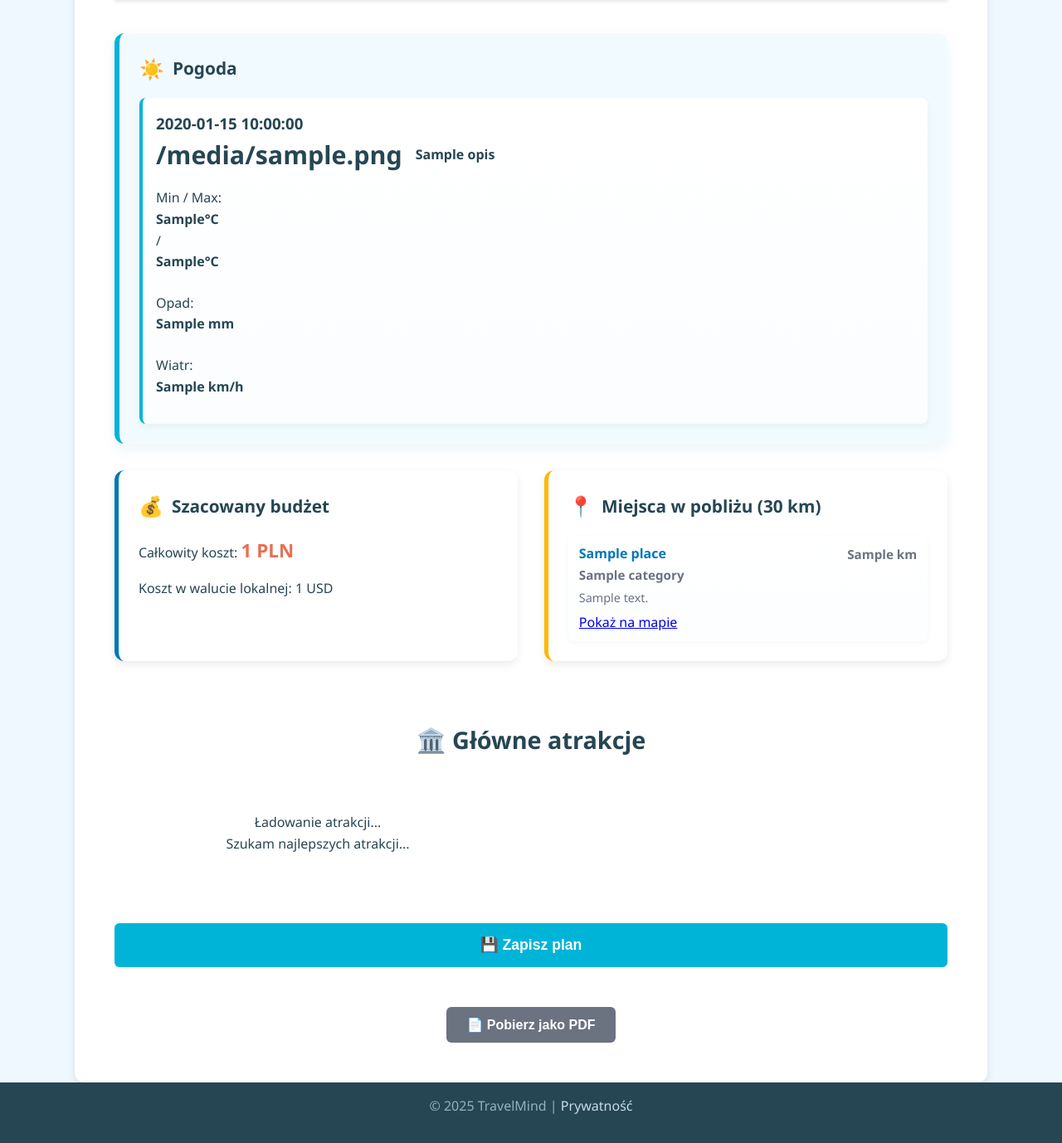
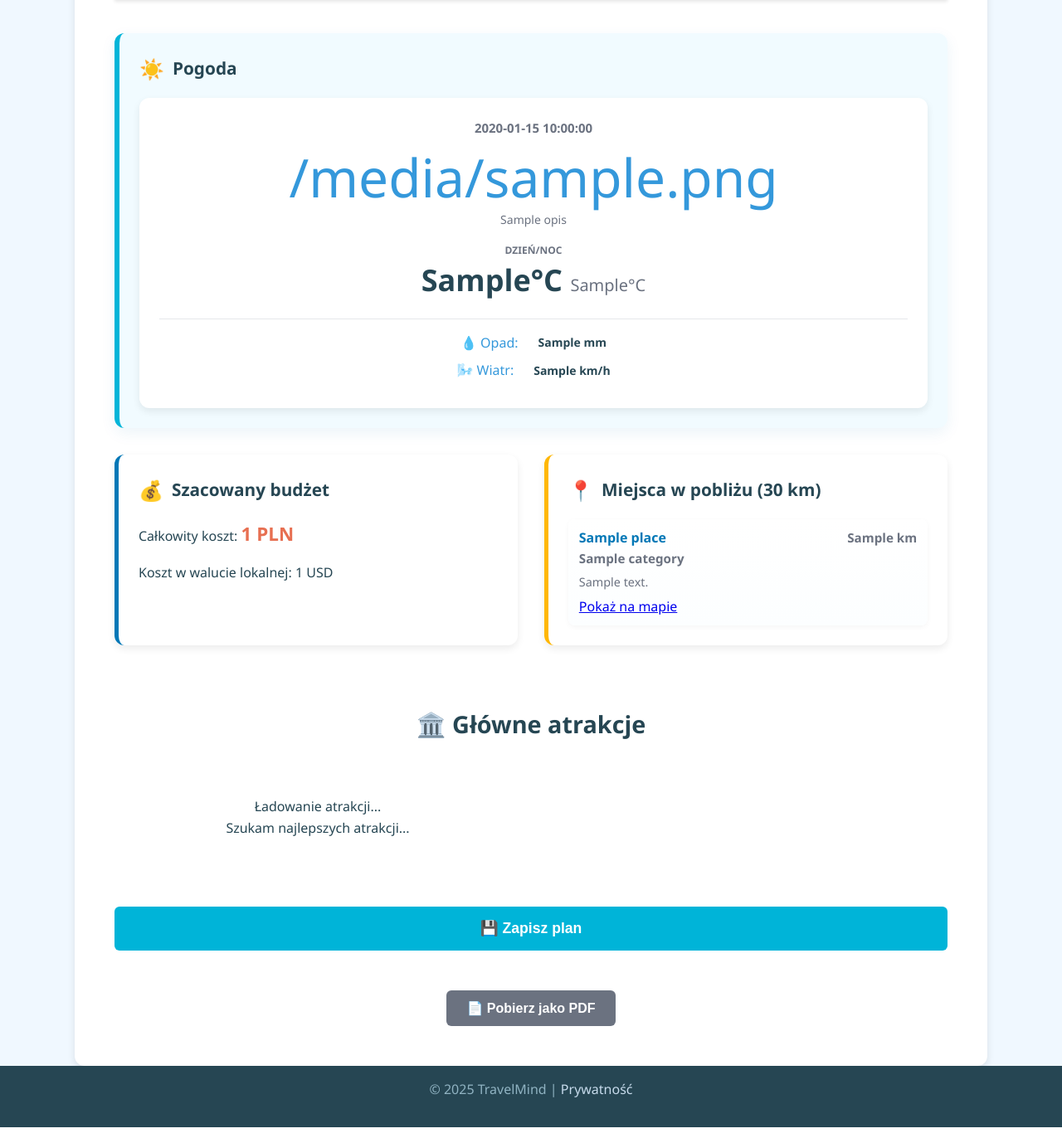
Before and after one commit to KacperKotecki/TravelMind, a Flask app: template app/templates/plan_results.html in a window 1280 px wide. Shown: the part 280-1658 px from the top of the page at 83% size. Run offline with Flask 3, Linux system fonts and the light colour scheme; the template is opened without the code that fills it: most values are stand-ins (such as "Sample title", 1, 10 or a date in 2020); some libraries are stand-ins or nearby versions.

Commit message:
wizualna zmiana wyswietlania pogody

```diff
--- a/app/static/css/style.css
+++ b/app/static/css/style.css
@@ -17,6 +17,10 @@
     /* Czysta Biel dla kart/kontenerów */
     --color-shadow: rgba(0, 0, 0, 0.1);
     --color-white: #ffffff;
+    --color-weather-icon: #3498db; /*Ikony w pogodzie */
+    --color-detail-text: #6b7280; /* Tekst w pogodzie */
+    --color-separator: #e5e7eb; /* Jasny Szary dla lini */
+
 }
 
 * {
@@ -376,51 +380,121 @@ main {
     display: grid;
     grid-template-columns: repeat(auto-fit, minmax(220px, 1fr));
     grid-auto-rows: 1fr; /* ensure rows stretch so items have equal height */
-    gap: 1.25rem; /* większy odstęp między dniami */
-    align-items: start;
+    gap: 24px;
+    align-items: stretch;
 }
 
-.daily-item {
-    padding: 1rem;
-    border-left: 4px solid var(--color-secondary);
-    box-shadow: 0 3px 8px rgba(0,0,0,0.05);
-    border-radius: 8px;
-    background: linear-gradient(180deg, #ffffff, #fbfdff);
+.daily-item.weather-card {
     display: flex;
     flex-direction: column;
-    gap: 0.5rem;
-    height: 100%; /* fill the grid cell so all items have identical height */
+    align-items: center;
+    text-align: center;
+    height: 100%;
+    padding: 24px;
+
+    border: none;
+    border-radius: 12px;
+    box-shadow: 0 4px 10px rgba(0, 0, 0, 0.08);
+    transition: transform 0.3s, box-shadow 0.3s;
+    background-color: var(--color-card-bg);
+
+}
+.daily-item.weather-card:hover {
+    transform: translateY(-3px);
+    box-shadow: 0 6px 15px rgba(0, 0, 0, 0.12);
 }
 
-.weather-icon {
-    font-size: 1.25rem;
-    margin-right: 8px;
+.day-header {
+    width: 100%;
+    margin-bottom: 16px;
+}
+
+.day-header .date-display {
+    font-size: 15px;
+    color: var(--color-detail-text);
+    font-weight: 600;
+    margin: 0;
+}
+
+.day-icon-day-icon-container{
+    margin-bottom: 16px;
+    display: flex;
+    flex-direction: column;
+    align-items: center;
+
 }
 
 .weather-emoji {
-    font-size: 1.9rem; /* ~30px - większa i czytelna */
-    margin-right: 8px;
-    vertical-align: middle;
+    font-size: 64px;
+    line-height: 1;
+    margin-bottom: 8px;
+    line-height: 1;
+    color: var(--color-weather-icon);
+}
+
+
+.weather-icon-key {
+    font-weight: 500;
+    color: var(--color-detail-text);
+    font-size: 14px;
+}
+
+.day-temp {
+    margin: 16px 0 24px 0;
+    display: flex;
+    flex-direction: column;
+    align-items: center;
+}
+
+.day-temp h3 {
+    font-size: 12px;
+    color: var(--color-detail-text);
+    text-transform: uppercase;
+    margin-bottom: 8px;
+}
+
+.temp-max {
+    font-size: 36px;
+    font-weight: 700;
+    color: var(--color-text);
     line-height: 1;
 }
 
-/* Upewnij się, że opis i emoji są ładnie wyrównane */
-.daily-item p strong {
+.temp-min {
+    font-size: 20px;
+    color: var(--color-detail-text);
+    margin-top: 5px;
+}
+
+.day-details {
+    width: 100%;
+    padding-top: 16px;
+    border-top: 1px solid var(--color-separator);
+    margin-top: auto;
+    display: flex;
+    flex-direction: column;
+    align-items: center;
+}
+
+.detail-item {
     display: flex;
     align-items: center;
-    gap: 8px;
+    gap: 16px;
+    font-size: 14px;
+    margin-bottom: 8px;
+    padding: 0 10px;
+    color: var(--color-detail-text);
 }
 
-.weather-icon-key {
+.detail-item strong {
+    color: var(--color-text);
     font-weight: 600;
-    color: var(--color-text);
 }
 
-.weather-svg {
-    width: 36px;
-    height: 36px;
-    vertical-align: middle;
+.detail-icon {
+    font-size: 16px;
     margin-right: 8px;
+    color: var(--color-weather-icon);
 }
 
 .card h2 .icon {
--- a/app/templates/plan_results.html
+++ b/app/templates/plan_results.html
@@ -15,29 +15,56 @@
 
     <!-- Pogoda - górna sekcja -->
     <div class="card weather-card weather-top">
+
         <h2><span class="icon">☀️</span> Pogoda</h2>
+
         <div class="weather-details">
                 {% if plan.weather.daily is defined %}
+
                 <div class="daily-weather-list">
                     {% for day in plan.weather.daily %}
-                    <div class="daily-item card">
-                        <h3>{{ day.date_label or day.date }}</h3>
-                        <p><strong>
+                    <div class="daily-item weather-card">
+
+                        <div class="day-header">
+                            <h3 class="date-display">{{ day.date_label or day.date }}</h3>
+                        </div>
+
+                        <div class="day-icon-container">
                             <!-- Zastępujemy ładowanie SVG prostą emoji/ikonką wklejoną inline -->
-                            <span class="weather-emoji">{{ day.icon_emoji or day.icon or '🌤️' }}</span>
-                            <span class="weather-icon-key {% if day.icon_key %}weather-{{ day.icon_key }}{% endif %}" data-weather="{{ day.weathercode or '' }}">{{ day.opis or 'Brak danych' }}</span>
-                        </strong></p>
-                        <p>Min / Max: <strong>{% if day.temperatura_min is defined %}{{ day.temperatura_min }}°C{% else %}-{% endif %}</strong> / <strong>{% if day.temperatura_max is defined %}{{ day.temperatura_max }}°C{% else %}-{% endif %}</strong></p>
-                        {% if day.opad_mm is defined %}
-                        <p>Opad: <strong>{{ day.opad_mm }} mm</strong></p>
-                        {% endif %}
-                        {% if day.wiatr_kmh is defined %}
-                        <p>Wiatr: <strong>{{ day.wiatr_kmh }} km/h</strong></p>
-                        {% endif %}
+                            <div class="weather-emoji">{{ day.icon_emoji or day.icon or '🌤️' }}</div>
+                            <div class="weather-icon-key {% if day.icon_key %}weather-{{ day.icon_key }}{% endif %}" data-weather="{{ day.weathercode or '' }}">{{ day.opis or 'Brak danych' }}</div>
+                        </div>
+
+                        <div class="day-temp">
+                            <h3>Dzień/Noc</h3>
+                            <div>
+                                <span class="temp-max">
+                                {% if day.temperatura_max is defined %}{{ day.temperatura_max }}°C{% else %}-{% endif %}
+                                </span>
+                                <span class="temp-min">
+                                    {% if day.temperatura_min is defined %}{{ day.temperatura_min }}°C{% else %}-{% endif %}
+                                </span>
+                            </div>
+                        </div>
+
+                        <div class="day-details">
+                            {% if day.opad_mm is defined %}
+                            <div class="detail-item">
+                                <span class="detail-icon">💧 Opad:</span><strong>{{ day.opad_mm }} mm</strong>
+                            </div>
+                            {% endif %}
+
+                            {% if day.wiatr_kmh is defined %}
+                            <div class="detail-item">
+                                <span class="detail-icon">🌬️ Wiatr:</span><strong>{{ day.wiatr_kmh }} km/h</strong>
+                            </div>
+                            {% endif %}
+                        </div>
                     </div>
                     {% endfor %}
                 </div>
-                {% else %}
+
+                <!-- {% else %}
                 <p>Średnia temperatura: <strong>{{ plan.weather.temperatura }}°C</strong></p>
                 {% if plan.weather.temperatura_min is defined and plan.weather.temperatura_max is defined %}
                 <p>Min / Max: <strong>{{ plan.weather.temperatura_min }}°C</strong> / <strong>{{ plan.weather.temperatura_max }}°C</strong></p>
@@ -49,7 +76,7 @@
                 {% if plan.weather.wiatr_kmh is defined %}
                 <p>Prędkość wiatru: {{ plan.weather.wiatr_kmh }} km/h</p>
                 {% endif %}
-                {% endif %}
+                {% endif %} -->
         </div>
     </div>
 
```
